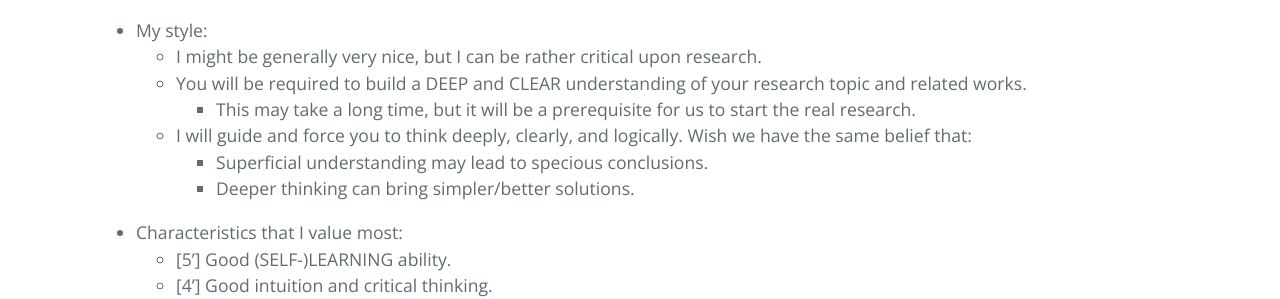
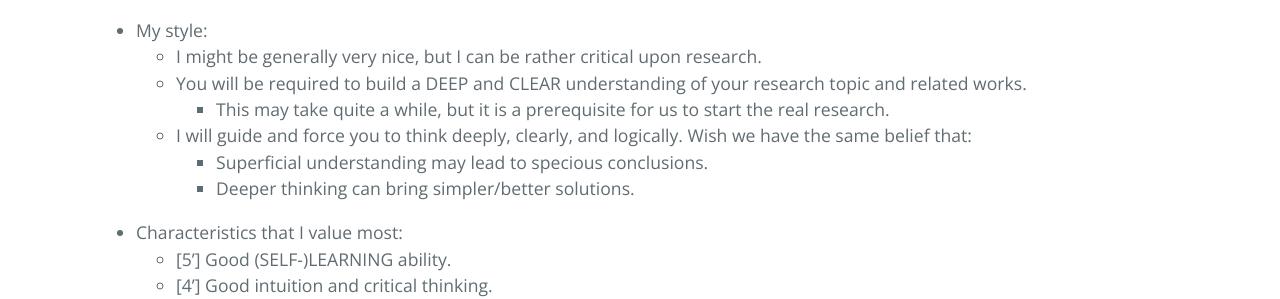
Before and after one commit to ZhimingZhou/zhimingzhou.github.io, a Jekyll site: the page built from _posts/2021-10-11-Prospective-Students.md, in a window 1280 px wide. Shown: the part 1096-1395 px from the top of the page. Built offline with Jekyll 4.4.1, drawn with Linux system fonts in a browser that asks for light colours; comment, search, counter and statistics services are not loaded.

Commit message:
Update 2021-10-11-Prospective-Students.md

```diff
--- a/_posts/2021-10-11-Prospective-Students.md
+++ b/_posts/2021-10-11-Prospective-Students.md
@@ -42,7 +42,7 @@ I’m looking for talented students with enthusiasm for fundamental research in
 - My style:
 	- I might be generally very nice, but I can be rather critical upon research.
 	- You will be required to build a DEEP and CLEAR understanding of your research topic and related works.
-		- This may take a long time, but it will be a prerequisite for us to start the real research.
+		- This may take quite a while, but it is a prerequisite for us to start the real research.
 	- I will guide and force you to think deeply, clearly, and logically. Wish we have the same belief that:
 		- Superficial understanding may lead to specious conclusions.
 		- Deeper thinking can bring simpler/better solutions.
```
